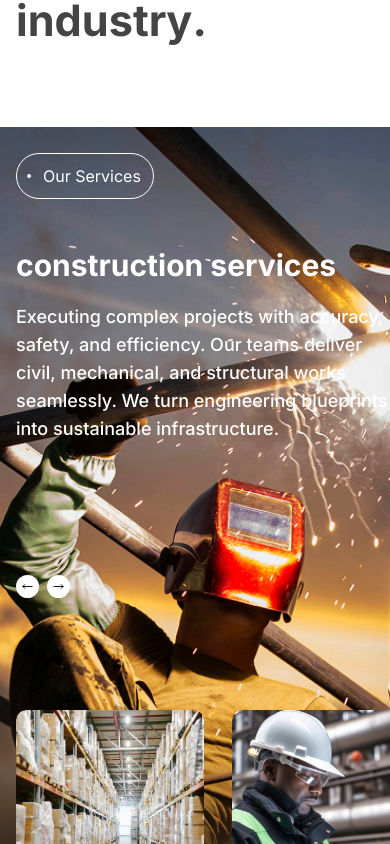
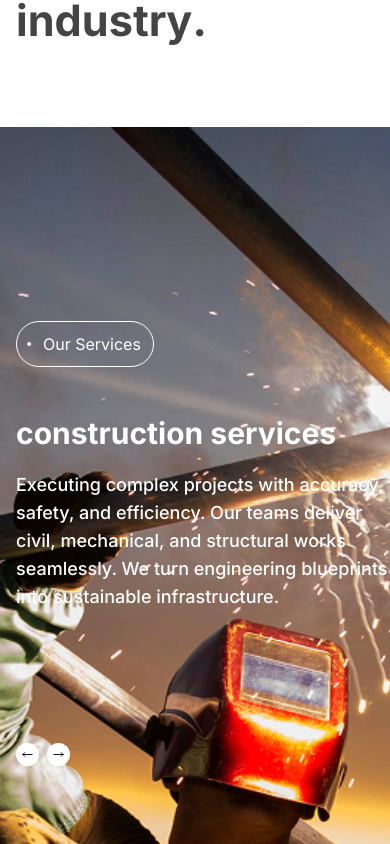
Before and after one commit to DevNickJr/cueedacc, a Next.js app: page / in a window 390 px wide. Shown: the part 1920-2764 px from the top of the page. Built offline with nearby package versions, Linux system fonts and the light colour scheme.

Commit message:
services

```diff
--- a/src/app/_components/Services.tsx
+++ b/src/app/_components/Services.tsx
@@ -84,7 +84,7 @@ const Services = () => {
     }, [reset])
 
     return (
-        <section className='min-h-[calc(100vh)] relative flex overflow-clip w-full no-scrollbar bg-[url(/construction.png)]'>
+        <section className='min-h-[140vh] md:min-h-[calc(100vh)] relative flex overflow-x-clip w-full no-scrollbar bg-[url(/procure.jpg)]'>
             <div className='flex overflow-auto relative w-full'>
                 {
                     services?.map((item, i) => (
@@ -125,11 +125,11 @@ const Service = ({
     prev?: () => void;
   }) => {
     return (
-      <AnimatePresence>
+      <AnimatePresence initial={true} mode='wait'>
         {current === item.id && (
           <motion.div
             key={item.slug} // ✅ unique key for each slide
-            className="flex relative flex-col flex-1 w-full"
+            className="flex absolute inset-0 flex-col flex-1 w-full"
             initial={{ opacity: 0.3 }}
             animate={{ opacity: 1 }}
             exit={{ opacity: 0.3 }}
@@ -164,7 +164,7 @@ const Service = ({
               animate={{ opacity: 1 }}
               exit={{ opacity: 0.3 }}
               transition={{ duration: 1 }}
-              className="flex relative z-10 flex-1 items-end py-6 w-full text-white md:py-12 lg:py-18"
+              className="flex relative z-10 flex-1 items-center py-6 w-full text-white md:items-end md:py-12 lg:py-18"
             >
               <div className="flex flex-col gap-4 justify-end pl-4 w-full md:justify-start md:items-end md:flex-row md:gap-10 lg:gap-20 md:pl-12 lg:pl-20">
                 <div className="mb-24 max-w-[380px] w-full shrink-0">
```
